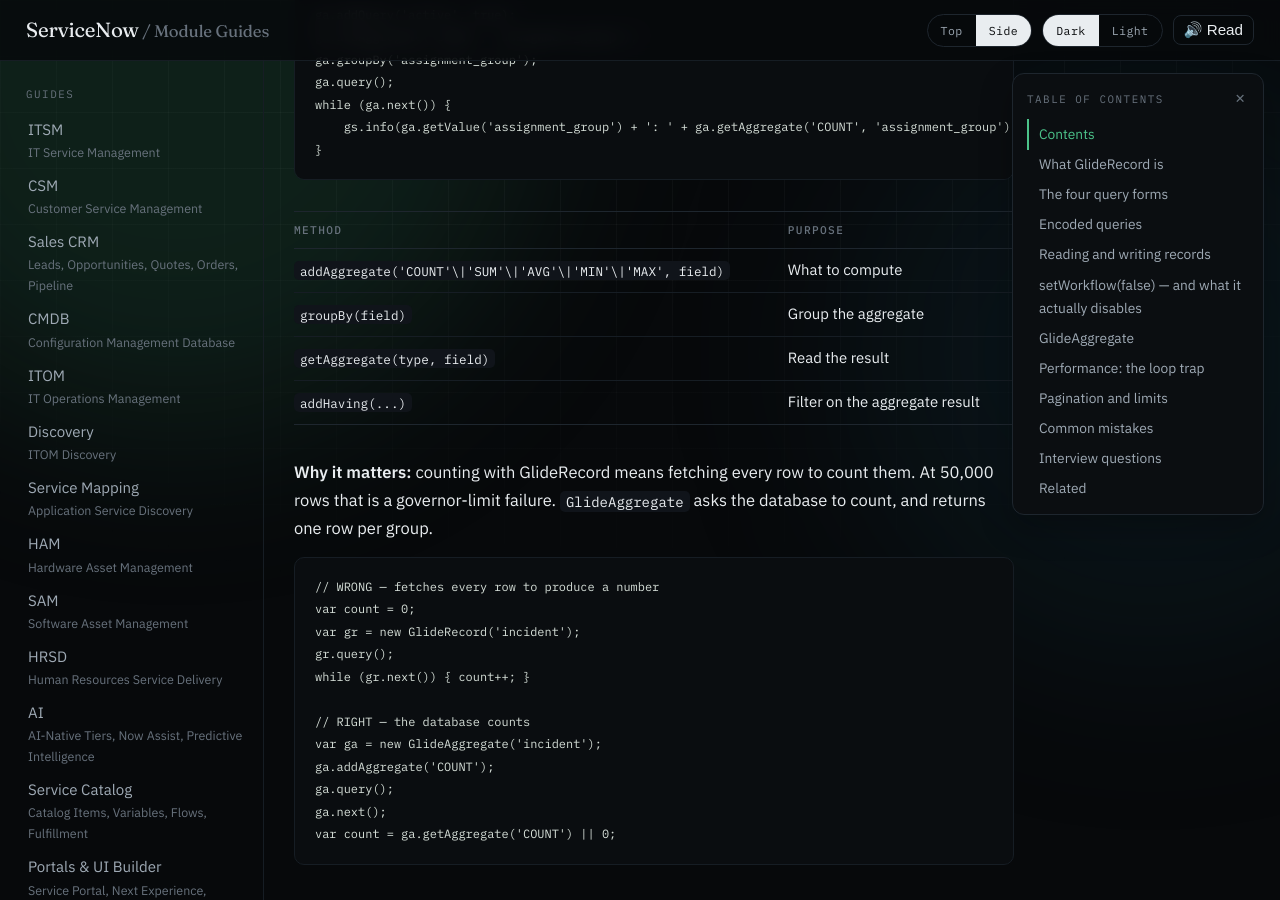
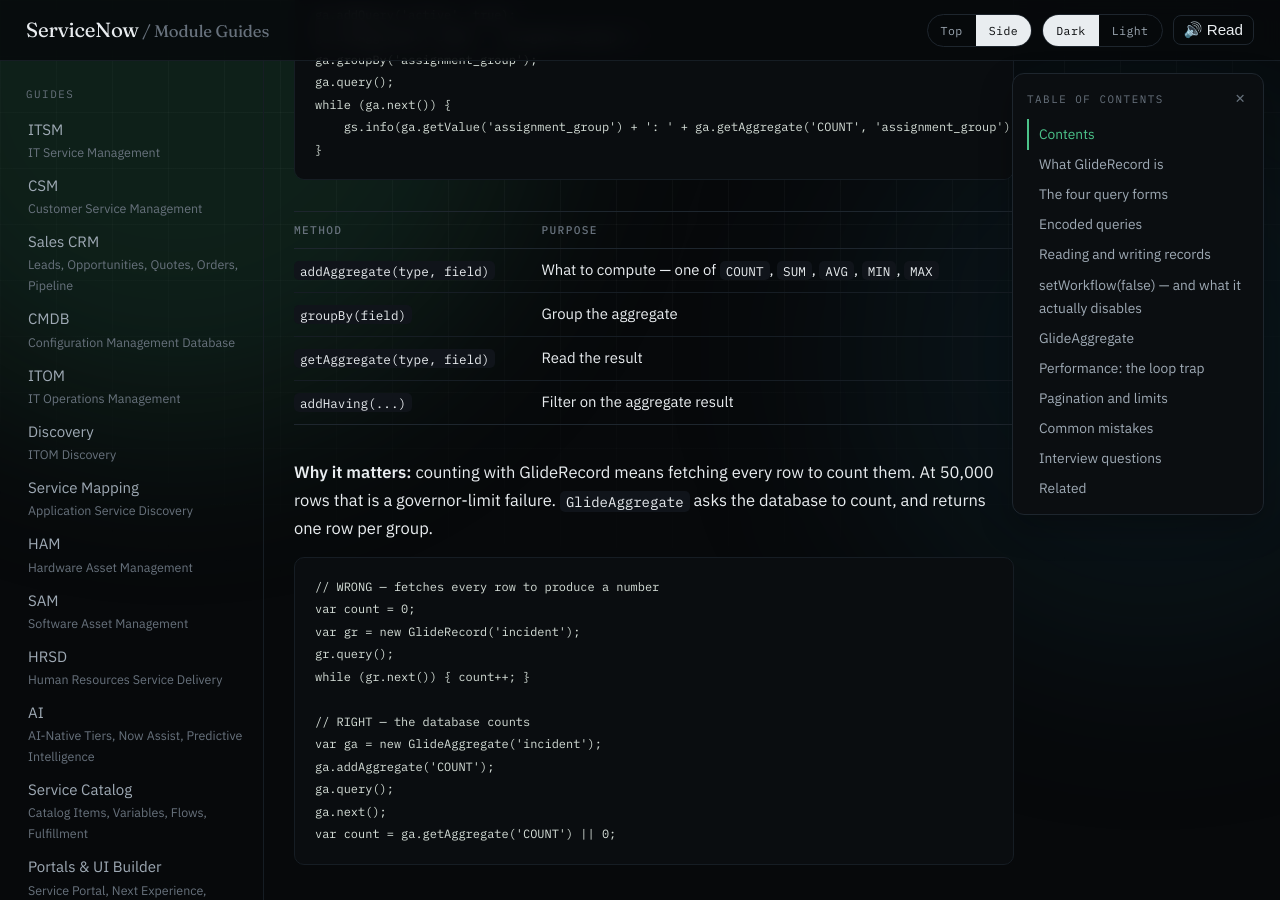
Before and after one commit to eltonaguiar/ServiceNow_Learning_TSOM-_CSM_FSM_SalesCRM_HAM_ITSM, a Jekyll site: the page built from docs/modules/scripting/gliderecord-guide.md, in a window 1280 px wide and 900 px high, scrolled down 4795 px. Built offline with Jekyll 4.4.1, drawn with Linux system fonts in a browser that asks for light colours.

Commit message:
Fix hidden-slide Mermaid rendering and escaped-pipe cells
- tsom-diagrams: hidden slides keep layout (visibility/height) so Mermaid renders
  all three diagrams at first paint instead of 16x16 / error bubbles
- cmdb + gliderecord: remove \| escapes inside code spans (rendered as literal
  backslashes); rewrite as plain OR / argument list

```diff
--- a/docs/modules/scripting/gliderecord-guide.md
+++ b/docs/modules/scripting/gliderecord-guide.md
@@ -172,7 +172,7 @@ while (ga.next()) {
 
 | Method | Purpose |
 |---|---|
-| `addAggregate('COUNT'\|'SUM'\|'AVG'\|'MIN'\|'MAX', field)` | What to compute |
+| `addAggregate(type, field)` | What to compute — one of `COUNT`, `SUM`, `AVG`, `MIN`, `MAX` |
 | `groupBy(field)` | Group the aggregate |
 | `getAggregate(type, field)` | Read the result |
 | `addHaving(...)` | Filter on the aggregate result |
```
Also changed, not shown: docs/modules/cmdb/cmdb-guide.md (+1 -1 lines), getting-started/tsom-diagrams.md (+4 -2 lines).
